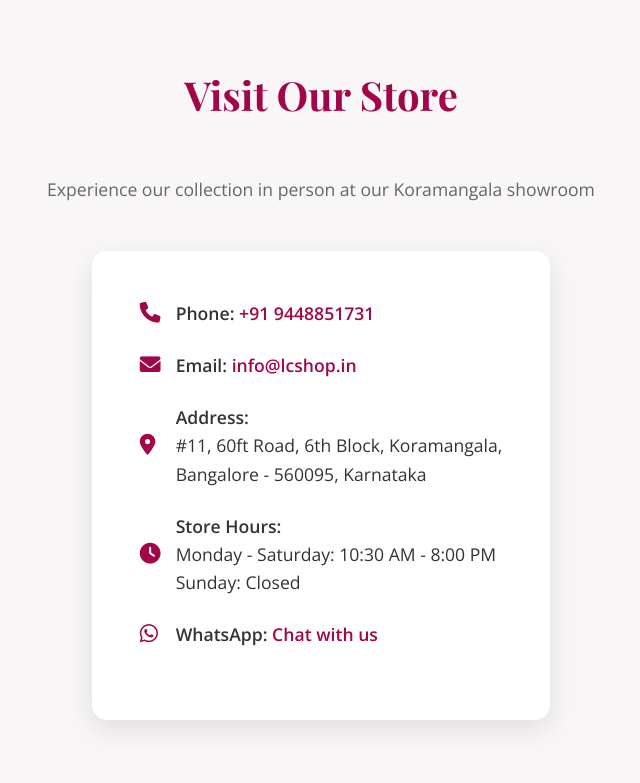
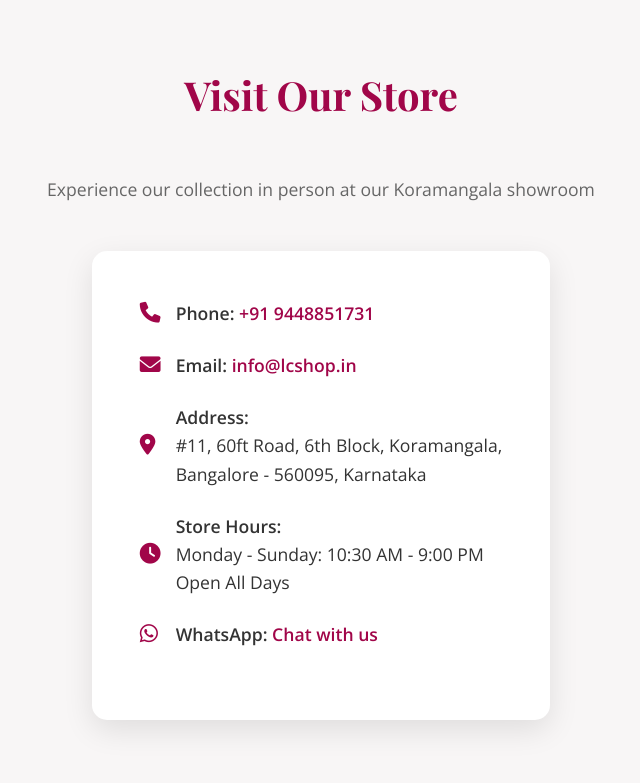
Before and after one commit to zaid70/lc_python, a Flask app: page / in a window 1280 px wide. Shown: the part 2659-3442 px from the top of the page, without its empty margins (319-959 px from the left). Run offline with Flask 3, Linux system fonts and the light colour scheme.

Commit message:
Implement code structure updates and remove redundant sections

```diff
--- a/templates/base.html
+++ b/templates/base.html
@@ -6,10 +6,9 @@
   <title>{% block title %}Ladies Collections - Premium Jewelry Store in Bangalore | LC Shop{% endblock %}</title>
 
   <!-- Favicon -->
-  <link rel="icon" type="image/x-icon" href="{{ url_for('static', filename='images/favicon.ico') }}">
-  <link rel="icon" type="image/png" sizes="32x32" href="{{ url_for('static', filename='images/favicon-32x32.png') }}">
-  <link rel="icon" type="image/png" sizes="16x16" href="{{ url_for('static', filename='images/favicon-16x16.png') }}">
-  <link rel="apple-touch-icon" sizes="180x180" href="{{ url_for('static', filename='images/apple-touch-icon.png') }}">
+  <link rel="icon" type="image/png" href="{{ url_for('static', filename='images/text8-5.png') }}">
+  <link rel="shortcut icon" type="image/png" href="{{ url_for('static', filename='images/text8-5.png') }}">
+  <link rel="apple-touch-icon" type="image/png" href="{{ url_for('static', filename='images/text8-5.png') }}">
 
   <link href="https://fonts.googleapis.com/css2?family=Playfair+Display:wght@400;500;700&family=Open+Sans:wght@300;400;600&display=swap" rel="stylesheet">
   <link rel="stylesheet" href="https://cdnjs.cloudflare.com/ajax/libs/font-awesome/6.0.0/css/all.min.css">
--- a/templates/contact.html
+++ b/templates/contact.html
@@ -108,8 +108,8 @@
             <i class="fas fa-clock" style="color: #a10649; font-size: 1.2rem; margin-top: 0.2rem;"></i>
             <div>
               <strong>Store Hours</strong><br>
-              Monday - Saturday: 10:30 AM - 8:00 PM<br>
-              Sunday: Closed
+              Monday - Sunday: 10:30 AM - 9:00 PM<br>
+              Open All Days
             </div>
           </div>
 
--- a/templates/index.html
+++ b/templates/index.html
@@ -186,8 +186,8 @@
           <i class="fas fa-clock"></i>
           <div>
             <strong>Store Hours:</strong><br>
-            Monday - Saturday: 10:30 AM - 8:00 PM<br>
-            Sunday: Closed
+            Monday - Sunday: 10:30 AM - 9:00 PM<br>
+            Open All Days
           </div>
         </div>
         <div class="contact-item">
--- a/templates/store.html
+++ b/templates/store.html
@@ -68,8 +68,8 @@
             <i class="fas fa-clock" style="color: #a10649; font-size: 1.2rem; margin-top: 0.2rem;"></i>
             <div>
               <strong>Store Hours</strong><br>
-              Monday - Saturday: 10:30 AM - 8:00 PM<br>
-              Sunday: Closed
+              Monday - Sunday: 10:30 AM - 9:00 PM<br>
+              Open All Days
             </div>
           </div>
 
```
Also changed, not shown: static/images/text8-5.png (added).
